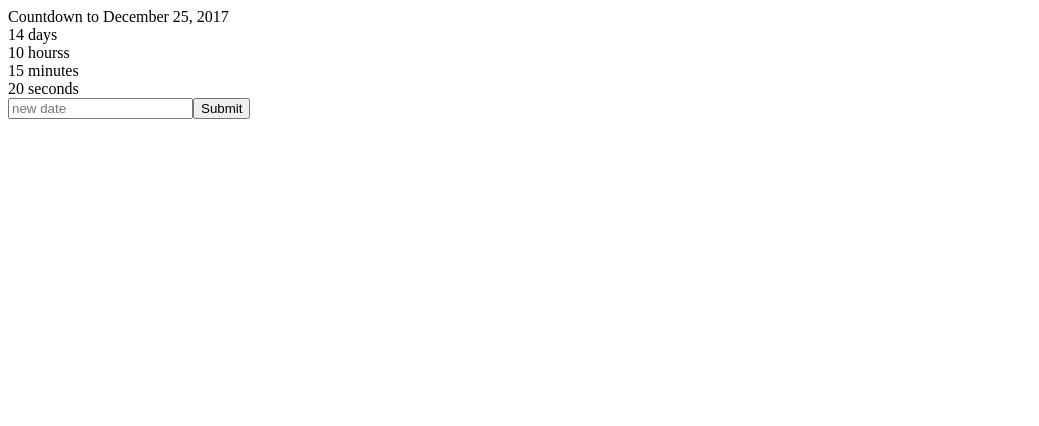
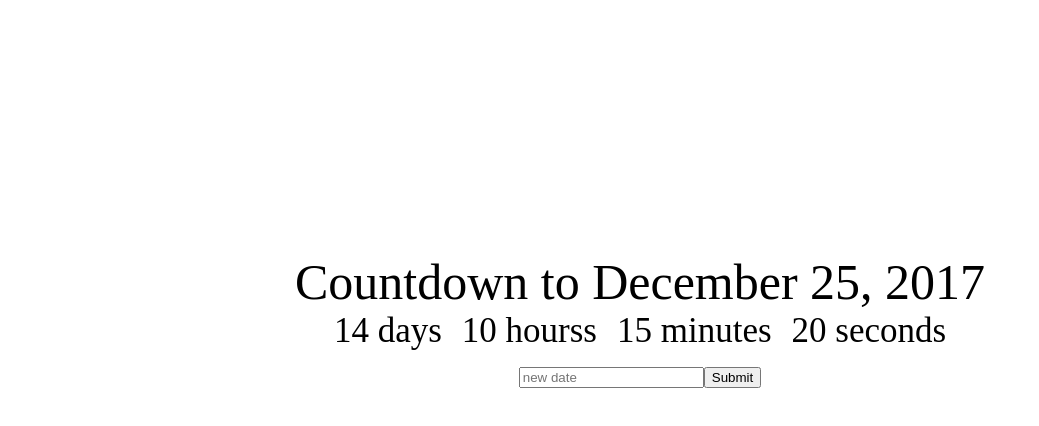
Before and after one commit to rishabh-malik/Count-Down-React-App, a React (Create React App) app: page / in a window 1280 px wide. Shown: the top 426 px of the page, without its empty margins (0-1039 px from the left). Built offline with nearby package versions, Linux system fonts and the light colour scheme.

Commit message:
adding css

```diff
--- /dev/null
+++ b/src/App.css
@@ -0,0 +1,26 @@
+.App{
+    text-align: center;
+    font-size: 35px;
+    margin-top: 20%;
+}
+
+.App-title{
+    font-size: 50px;
+}
+
+.Clock-hours{
+    display: inline;
+    margin: 10px;
+}
+.Clock-days{
+    display: inline;
+    margin: 10px;
+}
+.Clock-minutes{
+    display: inline;
+    margin: 10px;
+}
+.Clock-seconds{
+    display: inline;
+    margin: 10px;
+}
--- a/src/App.jsx
+++ b/src/App.jsx
@@ -1,16 +1,17 @@
 //a react component - reuseable piece of UI
 import React, { Component } from 'react';
-
+import './App.css';
 class App extends Component {
     render() {
         return(
-        <div>
-            <div>Countdown to December 25, 2017</div>
+        //className is keyword used
+        <div className="App">
+            <div className="App-title">Countdown to December 25, 2017</div>
              <div>
-                 <div>14 days</div>
-                 <div>10 hourss</div>
-                 <div>15 minutes</div>
-                 <div>20 seconds</div>
+                 <div className="Clock-days">14 days</div>
+                 <div className="Clock-hours">10 hourss</div>
+                 <div className="Clock-minutes">15 minutes</div>
+                 <div className="Clock-seconds">20 seconds</div>
              </div>
              <div>
              <input placeholder='new date'/>
```
